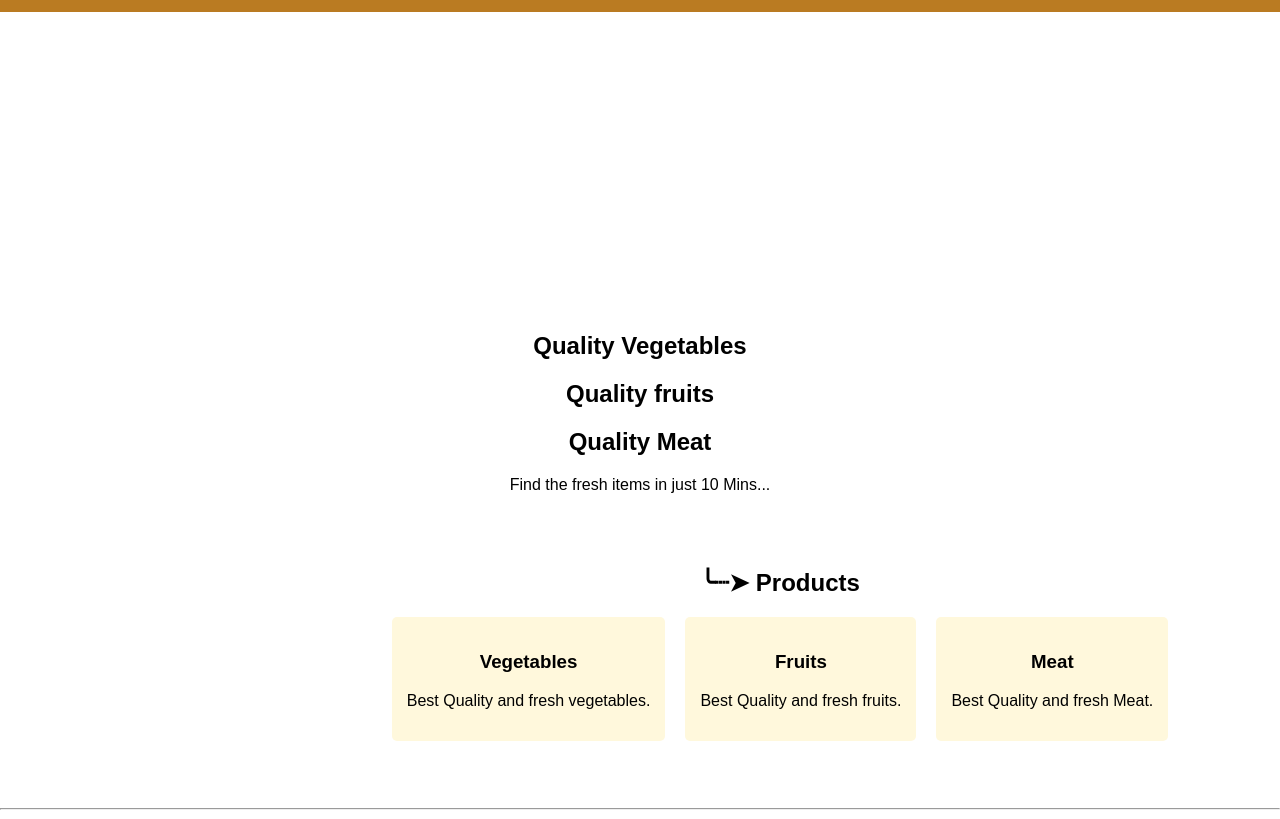
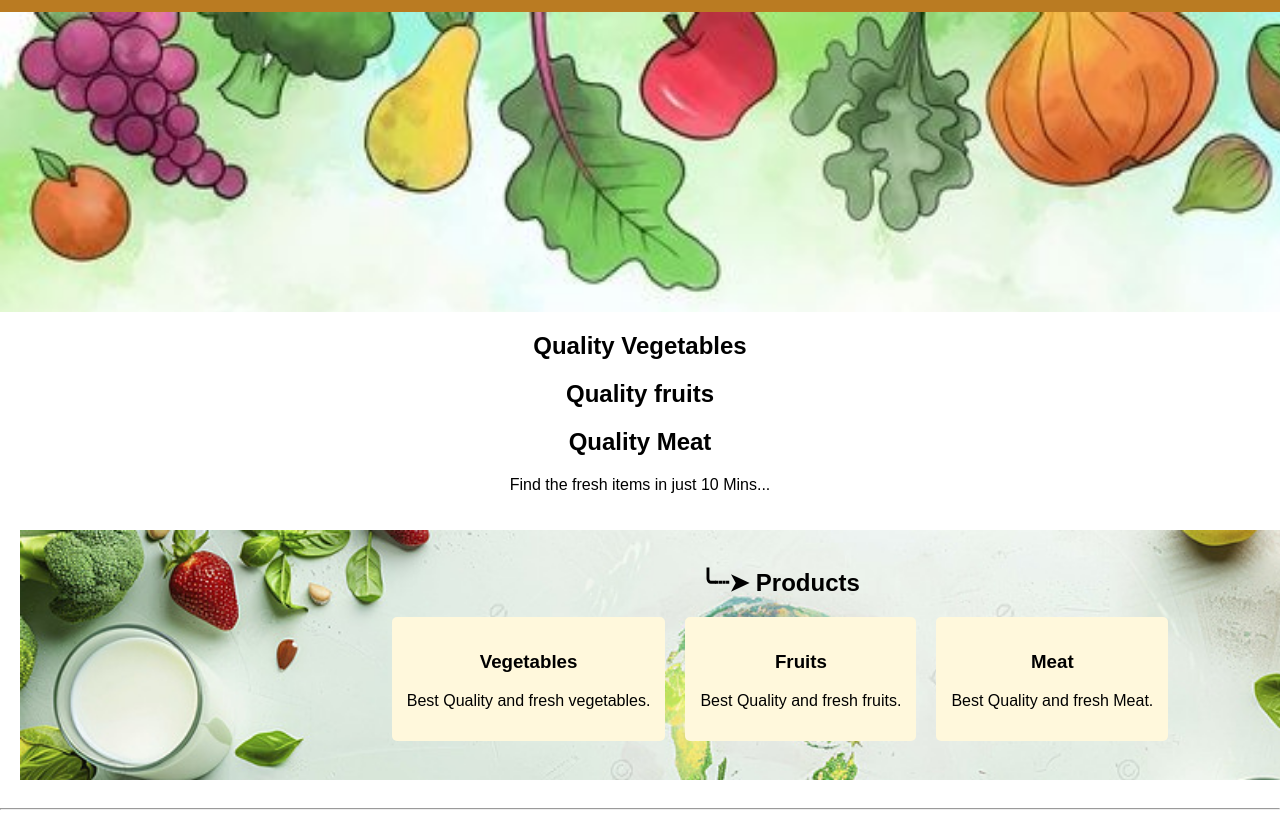
Before and after one commit to amancodexz/Grocery-Webstore, a plain HTML site: page index.html in a window 1280 px wide. Shown: the part 133-952 px from the top of the page. Drawn offline with Linux system fonts and the light colour scheme.

Commit message:
Update head.css

```diff
--- a/css/head.css
+++ b/css/head.css
@@ -78,7 +78,7 @@ a{
 }
 
 .backgroundimg{
-    background-image: url(assets/product-background.jpg);
+    background-image: url(../assets/product-background.jpg);
     background-repeat: no-repeat;
     background-size: cover;
     width: 1520px;
@@ -90,7 +90,7 @@ a{
 }
 
 .words{
-    background-image: url(assets/fruitsandvegecartoon.jpg);
+    background-image: url(../assets/fruitsandvegecartoon.jpg);
     background-repeat: no-repeat;
     background-size: cover;
     width: 1520px;
```
